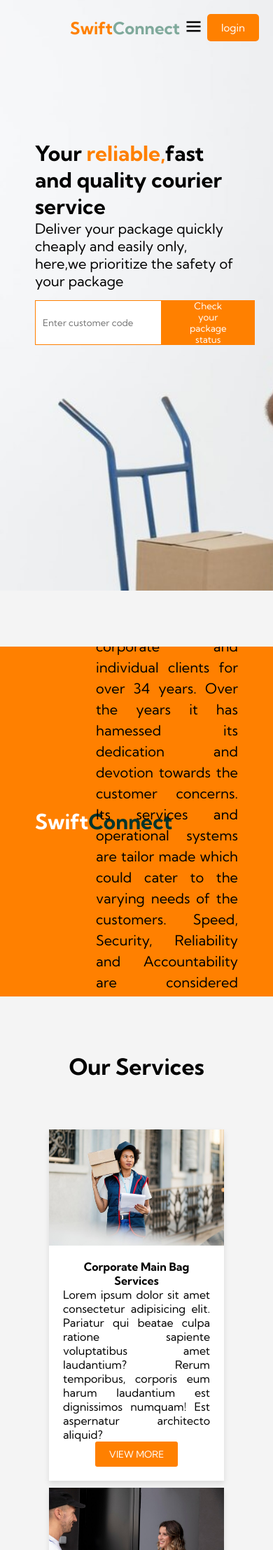
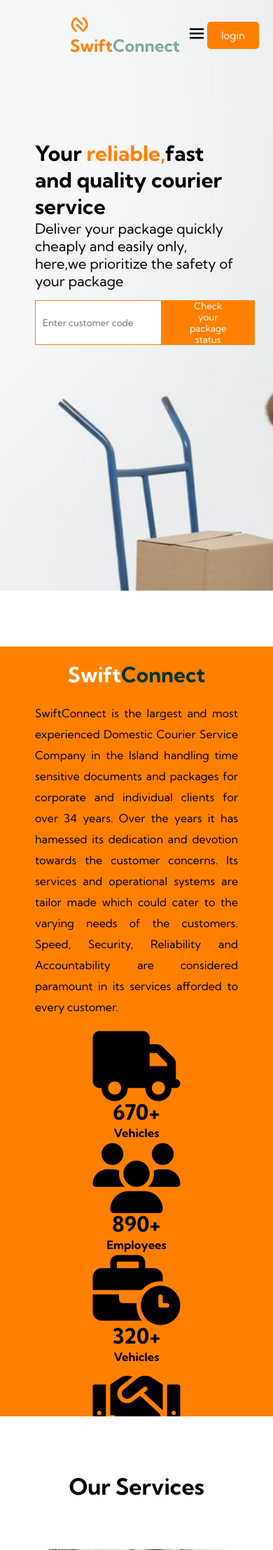
Before and after one commit to MininduBimsara/SwiftConnect, a PHP site: page /SwiftConnect/home.php in a window 390 px wide. Shown: the top 2215 px of the page at 70% size. Run offline with PHP 8.4, Linux system fonts and the light colour scheme; some libraries are stand-ins or nearby versions; some web fonts are replaced.

Commit message:
branding  section responsive

```diff
--- a/home.css
+++ b/home.css
@@ -193,12 +193,6 @@ button{
     font-weight: 300;
 }
 
-body {
-    font-family: Arial, sans-serif;
-    background-color: #f4f4f4;
-    margin: 0;
-    padding: 0;
-}
 
 .gallery h1{
     color: black;
@@ -283,7 +277,34 @@ body {
 
     }
     .gallery-item {
-        flex: 1 1 100%; /* 1 item per row on smaller screens */
+        flex: 1 1 100%;
+    }
+
+    .branding{
+        height: 1100px;
+    }
+
+    .branding .wrapper{
+
+        overflow:hidden;
+        display: block;
+        text-align: center;
+
+    }
+    .wrapper .naming{
+        width: inherit;
+        text-align: center;
+        margin: 30px 0;
+    }
+    .wrapper .naming-desc{
+        width: inherit;
+    }
+    .wrapper .naming-desc p{
+        font-size: 16px;
+
+    }
+    .icons{
+        display: block;
     }
 
 }
--- a/home.php
+++ b/home.php
@@ -29,7 +29,7 @@ define("APPURL" , "http://localhost/SwiftConnect");
             <nav>
                 <div class="logo-content">
 
-                <h1>Swift<span>Connect</span></h1>
+                <h1><i class="fa-brands fa-nfc-symbol"></i>Swift<span>Connect</span></h1>
   </div>
                 <ul>
                     <li><a href="#">Home</a></li>
@@ -136,6 +136,9 @@ define("APPURL" , "http://localhost/SwiftConnect");
     </div>
    </div>
 </div>
+
+
+     <div class="about-us"></div>
 <script>
 
 </script>
```
